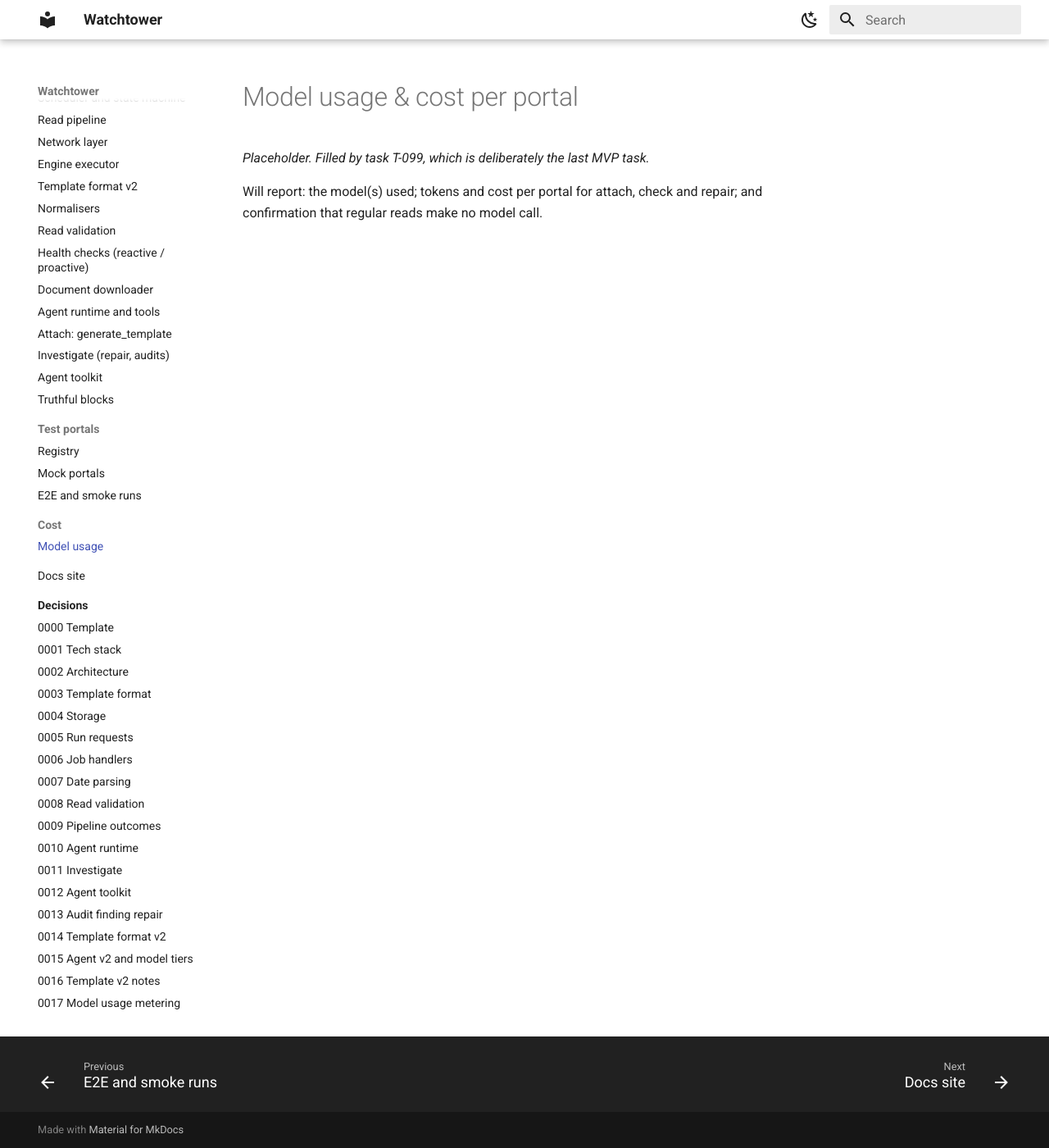
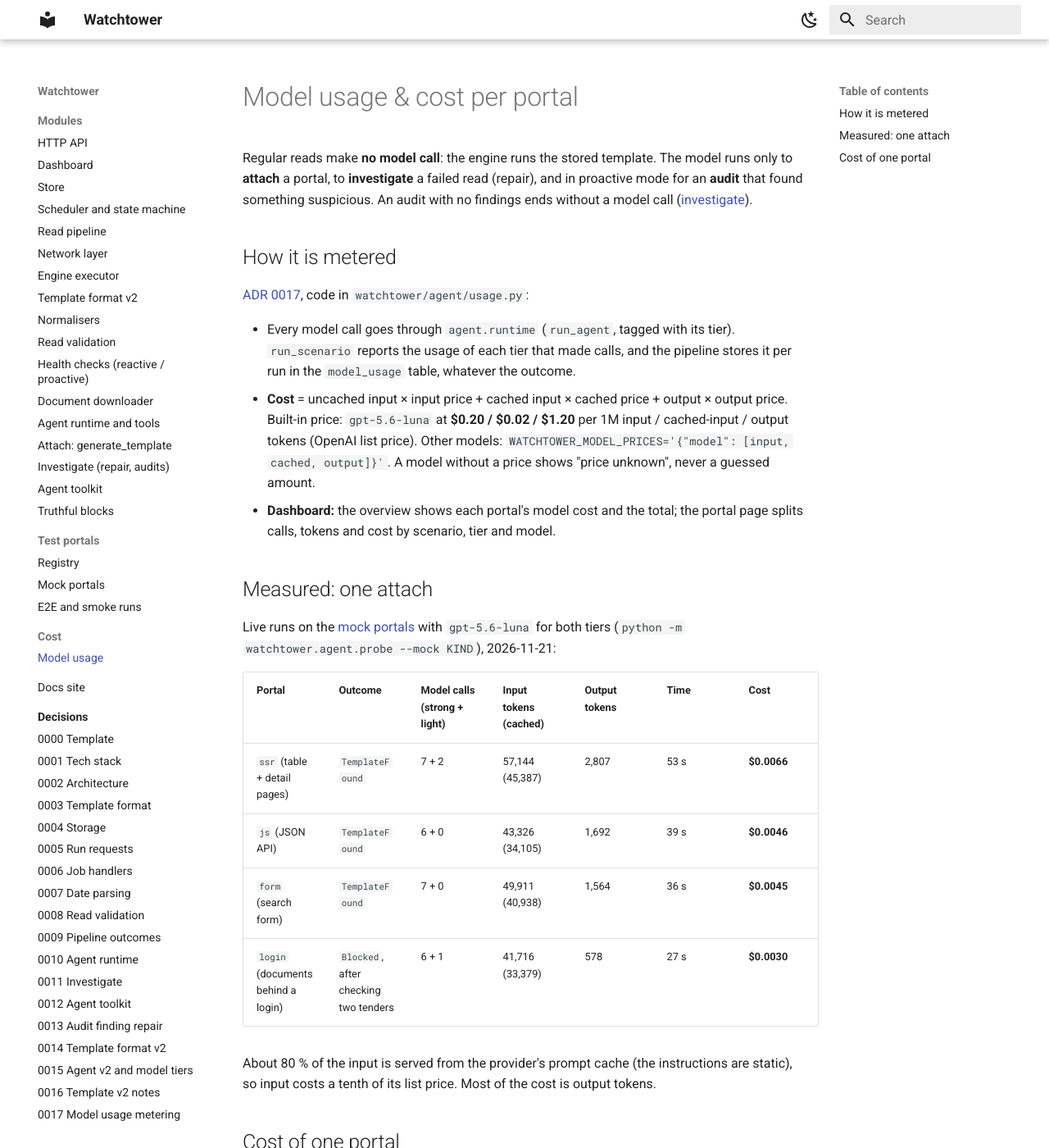
Before and after one commit to Momentow/etn-tenders-watchtower, an MkDocs documentation site: the page built from docs/cost/model-usage.md, in a window 1280 px wide and 1400 px high. Shown: the whole window at 82% size. Built offline with MkDocs 1.6.1 and Material for MkDocs 9.7.7, drawn with Linux system fonts in a browser that asks for light colours; some of the changed text lies outside the part shown.

Commit message:
docs(cost): measured attach cost per mock portal, metering and prices; WATCHTOWER_MODEL_PRICES in the env tables
Live attaches with gpt-5.6-luna: $0.0030-0.0066 per portal. The probe prints cost per tier.

Task: T-099

Co-Authored-By: Claude Opus 5.5 <noreply@anthropic.com>

```diff
--- a/docs/cost/model-usage.md
+++ b/docs/cost/model-usage.md
@@ -1,5 +1,47 @@
 # Model usage & cost per portal
 
-_Placeholder. Filled by task T-099, which is deliberately the last MVP task._
+Regular reads make **no model call**: the engine runs the stored template. The model runs only to **attach** a portal,
+to **investigate** a failed read (repair), and in proactive mode for an **audit** that found something suspicious. An
+audit with no findings ends without a model call ([investigate](../repair/investigate.md)).
 
-Will report: the model(s) used; tokens and cost per portal for attach, check and repair; and confirmation that regular reads make no model call.
+## How it is metered
+
+[ADR 0017](../decisions/0017-model-usage-metering.md), code in `watchtower/agent/usage.py`:
+
+- Every model call goes through `agent.runtime` (`run_agent`, tagged with its tier). `run_scenario` reports the usage
+  of each tier that made calls, and the pipeline stores it per run in the `model_usage` table, whatever the outcome.
+- **Cost** = uncached input × input price + cached input × cached price + output × output price. Built-in price:
+  `gpt-5.6-luna` at **$0.20 / $0.02 / $1.20** per 1M input / cached-input / output tokens (OpenAI list price). Other
+  models: `WATCHTOWER_MODEL_PRICES='{"model": [input, cached, output]}'`. A model without a price shows
+  "price unknown", never a guessed amount.
+- **Dashboard:** the overview shows each portal's model cost and the total; the portal page splits calls, tokens and
+  cost by scenario, tier and model.
+
+## Measured: one attach
+
+Live runs on the [mock portals](../test-portals/mock-portals.md) with `gpt-5.6-luna` for both tiers
+(`python -m watchtower.agent.probe --mock KIND`), 2026-11-21:
+
+| Portal | Outcome | Model calls (strong + light) | Input tokens (cached) | Output tokens | Time | Cost |
+|---|---|---|---|---|---|---|
+| `ssr` (table + detail pages) | `TemplateFound` | 7 + 2 | 57,144 (45,387) | 2,807 | 53 s | **$0.0066** |
+| `js` (JSON API) | `TemplateFound` | 6 + 0 | 43,326 (34,105) | 1,692 | 39 s | **$0.0046** |
+| `form` (search form) | `TemplateFound` | 7 + 0 | 49,911 (40,938) | 1,564 | 36 s | **$0.0045** |
+| `login` (documents behind a login) | `Blocked`, after checking two tenders | 6 + 1 | 41,716 (33,379) | 578 | 27 s | **$0.0030** |
+
+About 80 % of the input is served from the provider's prompt cache (the instructions are static), so input costs a
+tenth of its list price. Most of the cost is output tokens.
+
+## Cost of one portal
+
+- **Attach:** about **$0.005** on these portals. The budget caps an attach at 40 strong turns / 600k tokens plus
+  60 light calls / 400k tokens; at the token mix measured above, a run that uses the whole budget costs about **$0.11**.
+- **Regular reads:** **$0**, however often they run.
+- **Repair** (only when a read fails): capped at 25 strong turns / 300k tokens plus 30 light calls / 200k tokens, about
+  **$0.06** at most at the same mix.
+- **Audits** (proactive mode, every 24 h by default): $0 when the deterministic checks find nothing; otherwise at most
+  15 strong turns / 150k tokens plus light calls.
+
+So a portal that attaches cleanly and stays stable costs **about half a US cent, once**. Real portals take more
+exploration than the mocks; the [v2 live re-run](../portals/registry.md#smoke-runs) (T-038) measures them, and the
+dashboard shows the real figure for every portal as it runs.
```
Also changed, not shown: CLAUDE.md (+1 -1 lines), README.md (+13 -2 lines), docs/dashboard/dashboard.md (+2 -2 lines), docs/decisions/0001-tech-stack.md (+1 -0 lines), 2 other files.
